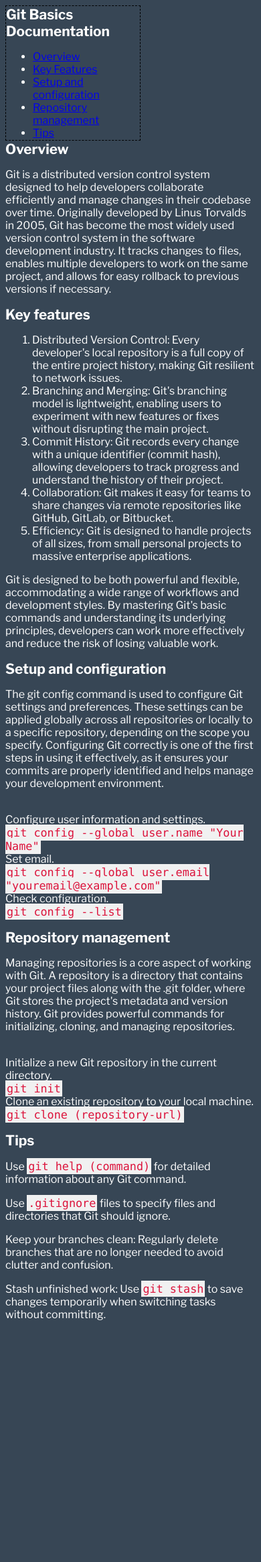
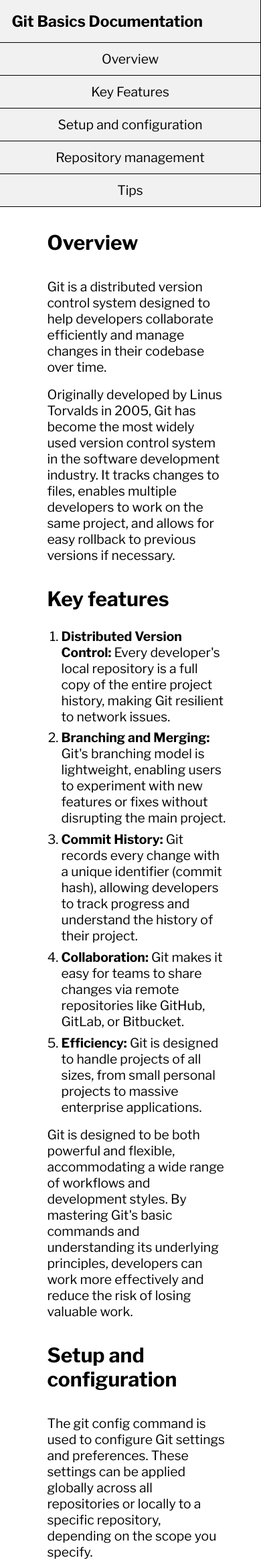
Before and after one commit to Premisterio/Mini-projects, a PHP site: page / in a window 390 px wide. Shown: the top 2332 px of the page at 67% size. Before the commit the page ends 1971 px from the top, so only its background shows below. Run offline with PHP 8.4, Linux system fonts and the light colour scheme.

Commit message:
Documentation page finished
Completed responsive layout

```diff
--- a/doc-page/index.html
+++ b/doc-page/index.html
@@ -9,13 +9,10 @@
 </head>
 
 <body>
-
-    <main id="main-doc">
-
     <!-- navbar -->
          <!-- !must be on the left side, always visible -->
-        <nav id="nav-bar">
-            <header>Git Basics Documentation</header>
+         <nav id="navbar">
+            <header class="nav-header">Git Basics Documentation</header>
             <ul>
                 <li><a class="nav-link" href="#Overview">Overview</a></li>
                 <li><a class="nav-link" href="#Key_features">Key Features</a></li>
@@ -25,13 +22,18 @@
             </ul>
         </nav>
 
+    <main id="main-doc">
+
         <!-- Section 1 -->
         <section id="Overview" class="main-section">
             <header>
                 Overview
             </header>
                 <p>
-                    Git is a distributed version control system designed to help developers collaborate efficiently and manage changes in their codebase over time. Originally developed by Linus Torvalds in 2005, Git has become the most widely used version control system in the software development industry. It tracks changes to files, enables multiple developers to work on the same project, and allows for easy rollback to previous versions if necessary.
+                    Git is a distributed version control system designed to help developers collaborate efficiently and manage changes in their codebase over time.
+                </p>
+                <p>
+                    Originally developed by Linus Torvalds in 2005, Git has become the most widely used version control system in the software development industry. It tracks changes to files, enables multiple developers to work on the same project, and allows for easy rollback to previous versions if necessary.
                 </p>
         </section>
 
@@ -42,19 +44,19 @@
             </header>
             <ol>
                 <li>
-                    Distributed Version Control: Every developer's local repository is a full copy of the entire project history, making Git resilient to network issues.
+                    <span class="bold">Distributed Version Control:</span> Every developer's local repository is a full copy of the entire project history, making Git resilient to network issues.
                 </li>
                 <li>
-                    Branching and Merging: Git's branching model is lightweight, enabling users to experiment with new features or fixes without disrupting the main project.
+                    <span class="bold">Branching and Merging:</span> Git's branching model is lightweight, enabling users to experiment with new features or fixes without disrupting the main project.
                 </li>
                 <li>
-                    Commit History: Git records every change with a unique identifier (commit hash), allowing developers to track progress and understand the history of their project.
+                    <span class="bold">Commit History:</span> Git records every change with a unique identifier (commit hash), allowing developers to track progress and understand the history of their project.
                 </li>
                 <li>
-                    Collaboration: Git makes it easy for teams to share changes via remote repositories like GitHub, GitLab, or Bitbucket.
+                    <span class="bold">Collaboration:</span> Git makes it easy for teams to share changes via remote repositories like GitHub, GitLab, or Bitbucket.
                 </li>
                 <li>
-                    Efficiency: Git is designed to handle projects of all sizes, from small personal projects to massive enterprise applications.
+                    <span class="bold">Efficiency:</span> Git is designed to handle projects of all sizes, from small personal projects to massive enterprise applications.
                 </li>
             </ol>
             <p>
@@ -68,22 +70,30 @@
                 Setup and configuration
             </header>
             <p>
-                The git config command is used to configure Git settings and preferences. These settings can be applied globally across all repositories or locally to a specific repository, depending on the scope you specify. Configuring Git correctly is one of the first steps in using it effectively, as it ensures your commits are properly identified and helps manage your development environment.
+                The git config command is used to configure Git settings and preferences. These settings can be applied globally across all repositories or locally to a specific repository, depending on the scope you specify.
             </p>
             <p>
-                <br> Configure user information and settings. <br>
-                <code>
+                Configuring Git correctly is one of the first steps in using it effectively, as it ensures your commits are properly identified and helps manage your development environment.
+            </p>
+            <p>
+                Configure user information and settings.
+            </p>
+            <p><code>
                 git config --global user.name "Your Name"
-                </code>
-                <br> Set email. <br>
-                <code>
+            </code></p>
+            <p>
+                Set email.
+            </p>
+            <p><code>
                 git config --global user.email "youremail@example.com"
-                </code>
-                <br> Check configuration. <br>
-                <code>
+            </code></p>
+            <p>
+                Check configuration.
+            </p>
+            <p><code>
                 git config --list
-                </code>
-            </p>
+            </code></p>
+
         </section>
 
         <!-- Section 4 -->
@@ -95,15 +105,20 @@
                 Managing repositories is a core aspect of working with Git. A repository is a directory that contains your project files along with the .git folder, where Git stores the project's metadata and version history. Git provides powerful commands for initializing, cloning, and managing repositories.
             </p>
             <p>
-                <br> Initialize a new Git repository in the current directory. <br>
+                To initialize a new Git repository in the current directory use
                     <code>
                         git init
                     </code>
-                <br> Clone an existing repository to your local machine. <br>
+                    .
+            </p>
+            <p>
+                To clone an existing repository to your local machine use
                 <code>
                     git clone (repository-url)
                 </code>
+                .
             </p>
+
         </section>
 
         <!-- Section 5 -->
@@ -111,18 +126,18 @@
             <header>
                 Tips
             </header>
-            <p>
+            <li class="li-tips">
                 Use <code>git help (command)</code> for detailed information about any Git command.
-            </p>
-            <p>
+            </li>
+            <li class="li-tips">
                 Use <code>.gitignore</code> files to specify files and directories that Git should ignore.
-            </p>
-            <p>
-                Keep your branches clean: Regularly delete branches that are no longer needed to avoid clutter and confusion.
-            </p>
-            <p>
-                Stash unfinished work: Use <code>git stash</code> to save changes temporarily when switching tasks without committing.
-            </p>
+            </li>
+            <li class="li-tips">
+                Regularly delete branches that are no longer needed to avoid clutter and confusion.
+            </li>
+            <li class="li-tips">
+                Use <code>git stash</code> to save changes temporarily when switching tasks without committing.
+            </li>
         </section>
 
     </main>
--- a/doc-page/styles.css
+++ b/doc-page/styles.css
@@ -3,33 +3,125 @@
 
 /* CSS Reset and font */
 * {
+    margin: 0;
+    padding: 0;
+    box-sizing: border-box;
     scroll-behavior: smooth;
-    font-family: "Libre Franklin", serif;
+    font-family: "Libre Franklin", sans-serif;
+    font-size: 1.1rem;
 }
 
-/* Background */
-html {
-    background-color: rgb(55, 70, 85);
-    color: #FFF;
+/* Header in nav */
+.nav-header {
+    font-weight: 700;
+    font-size: 1.3rem;
+    padding: 1rem;
 }
 
+/* Header in main */
 header {
     font-weight: 700;
-    font-size: 1.3rem;
+    font-size: 1.7rem;
+    padding: 1rem;
 }
 
-nav {
-    border: 1px dashed black;
-    width: 200px;
-    height: 200px;
+/* Selector for bold text */
+.bold {
+    font-weight: bold;
 }
 
+/* Navigation panel */
+nav {
+    margin: 0;
+    padding: 0;
+    width: 200px;
+    background-color: #f1f1f1;
+    position: fixed;
+    height: 100%;
+    overflow: auto;
+    border-right: 1px solid black;
+}
+
+/* Style for individual link */
+nav > ul > li > a{
+    display: block;
+    color: black;
+    padding: 16px;
+    text-decoration: none;
+    border-top: 1px solid black;
+}
+
+/* Bottom border */
+nav > ul > li:last-child {
+    border-bottom: 1px solid black;
+}
+
+/* Mouse hover */
+nav > ul> li > a:hover {
+  background-color: #555;
+  color: white;
+}
+
+/* Main padding and margin */
+main {
+    margin-left: 12rem;
+    padding: 1rem 3rem;
+}
+
+/* Ordered list style */
+ol {
+    padding-left: 2em;
+}
+
+/* Ordered list item style */
+ol > li {
+    margin: 0.4em 0;
+}
+
+/* List item style for Tips */
+.li-tips {
+    padding-left: 1.5rem;
+    padding: 0.4rem 0;
+}
+
+/* Paragraph style */
+p {
+    margin: 1rem 0;
+    padding-left: 1rem;
+}
+
+/* Code box style */
 code {
-    font-family: Consolas,"courier new";
+    font-family: "courier new", monospace;
     color: crimson;
     background-color: #f1f1f1;
-    padding: 2px;
+    padding: 0.1em 0;
     font-size: 105%;
+}
+
+/* Makes the navigation bar positioned on the top for mobile devices */
+@media screen and (max-width: 590px) {
+
+    /* Makes the nav-bar take full width */
+    nav {
+      width: 100%;
+      position: relative;
+      height: auto;
+    }
+
+    /* Stack navigation links vertically */
+    nav ul {
+      display: block;
+      padding: 0;
+    }
+
+    nav > ul > li > a {
+      padding: 12px 16px;
+      text-align: center;
+    }
+
+    /* Full width content on smaller screens */
+    main {
+      margin-left: 0;
+    }
   }
-
-/* @media query required */
```
Lines whose indentation alone changed are shown as unchanged.
